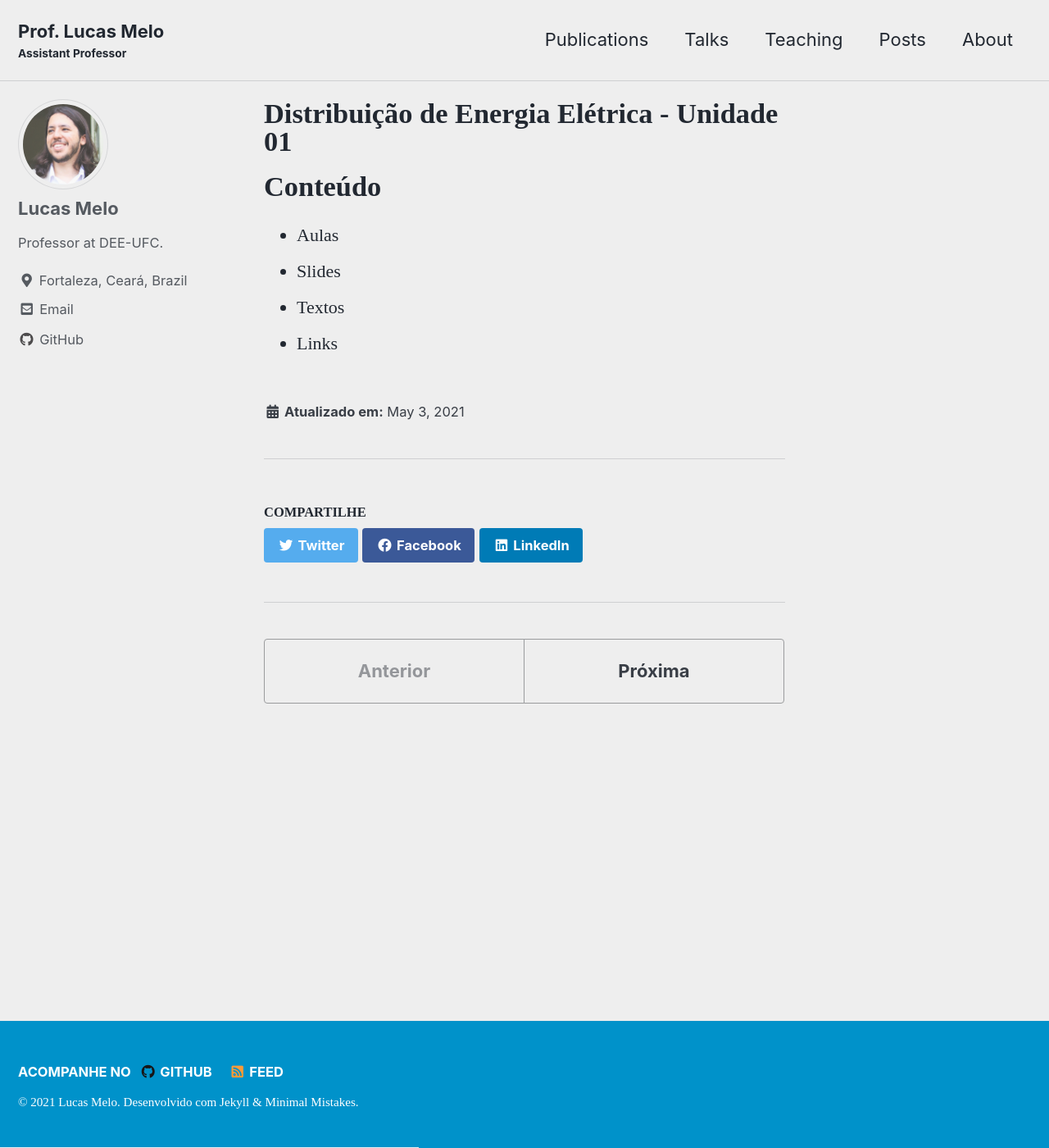
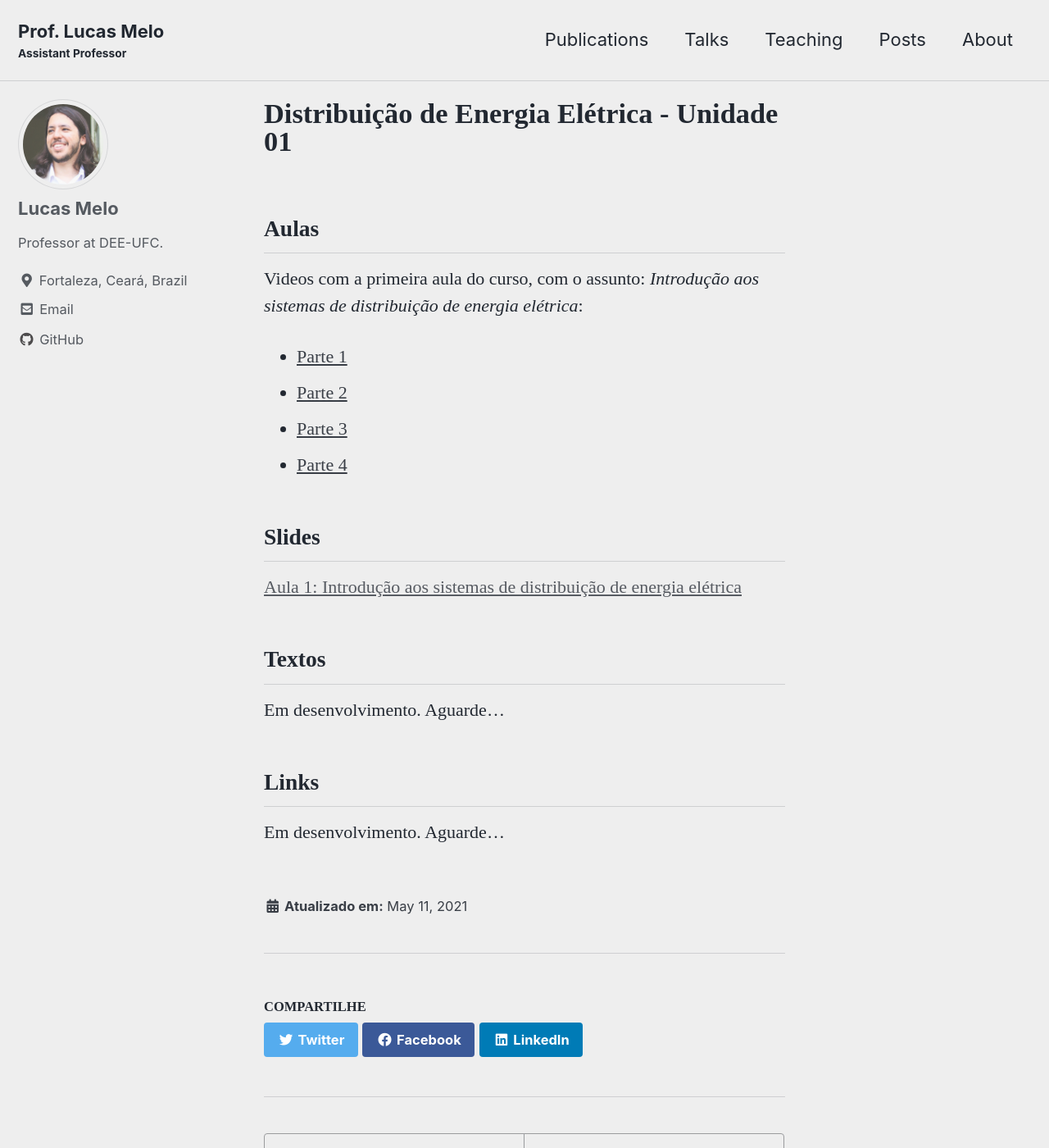
Before and after one commit to lucassm/lucassm.github.io, a Jekyll site: the page built from _teaching/DEE-2021/Unidade-01/index.md, in a window 1280 px wide and 1400 px high. Shown: the whole window at 82% size. Built offline with Jekyll 4.4.1, drawn with Linux system fonts in a browser that asks for light colours; cached includes are drawn as plain includes; some web fonts are replaced.

Commit message:
UPDADE: inclusao das aulas introdutorias na disciplina de distribuição

```diff
--- a/_teaching/DEE-2021/Unidade-01/index.md
+++ b/_teaching/DEE-2021/Unidade-01/index.md
@@ -4,12 +4,28 @@ collection: teaching
 type: conteudo
 permalink: /teaching/DEE-2021/Unidade-01
 venue: Federal University of Ceara, Department of Electrical Engineering
-date: 2021-05-03
+date: 2021-05-11
 location: Fortaleza, Brazil
 ---
 
-# Conteúdo
-- Aulas
-- Slides
-- Textos
-- Links
+## Aulas
+
+Videos com a primeira aula do curso, com o assunto: *Introdução aos sistemas de distribuição de energia elétrica*:
+- [Parte 1](https://drive.google.com/file/d/1GfP4z_D-wp1dSZsR9E2vECoXY6OUYAXA/view?usp=drivesdk)
+- [Parte 2](https://drive.google.com/file/d/1ieWRBbqTE1a_5Sb3g9z9MGPLRegfrnq9/view?usp=drivesdk)
+- [Parte 3](https://drive.google.com/file/d/1b6-SZUDoatd8VKTcD9BxsmbNqTYXnpgb/view?usp=drivesdk)
+- [Parte 4](https://drive.google.com/file/d/1ztn4DngYkgKZXehar_hpXrxO-hYq6v4Z/view?usp=drivesdk)
+
+## Slides
+
+[Aula 1: Introdução aos sistemas de distribuição de energia elétrica]()
+
+## Textos
+
+Em desenvolvimento. Aguarde...
+[]()
+
+## Links
+
+Em desenvolvimento. Aguarde...
+[]()
```
Also changed, not shown: _pages/teaching.html (deleted, +0 -14 lines), _pages/teaching.md (added, +23 -0 lines), _teaching/DEE-2021/Introducao/index.md (added, +29 -0 lines), _teaching/DEE-2021/index.md (+2 -1 lines), _pages/posts.md (renamed from _pages/posts.html), _pages/talks.md (renamed from _pages/talks.html), 4 other files.
